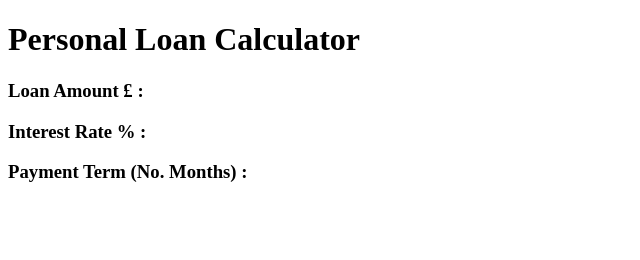
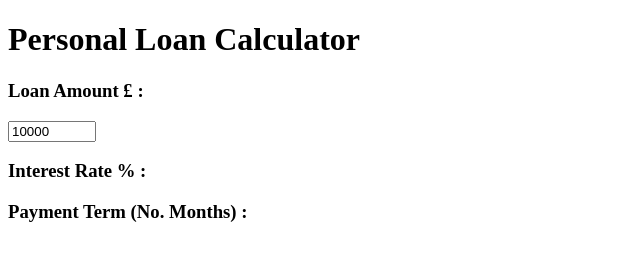
Before and after one commit to williampowell03/will-p-july24, a plain HTML site: page index.html in a window 1280 px wide. Shown: the whole page, without its empty margins (0-640 px from the left). Drawn offline with Linux system fonts and the light colour scheme.

Commit message:
Adding input box for loan amount

```diff
--- a/index.html
+++ b/index.html
@@ -10,6 +10,8 @@
     <div class="container">
         <h1>Personal Loan Calculator</h1>
         <h3>Loan Amount £ :</h3>
+        <input type="number" id="loan-amount" min="1" max="100000" value="10000">
+
         <h3>Interest Rate % :</h3>
         <h3>Payment Term (No. Months) :</h3>
     </div>
```
